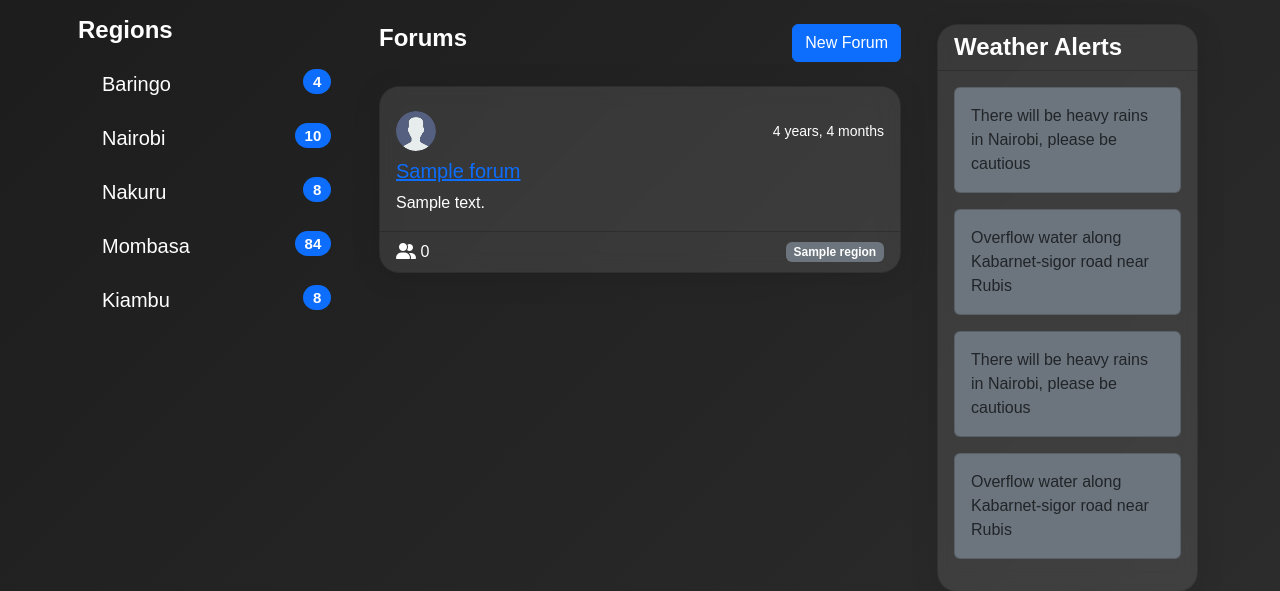
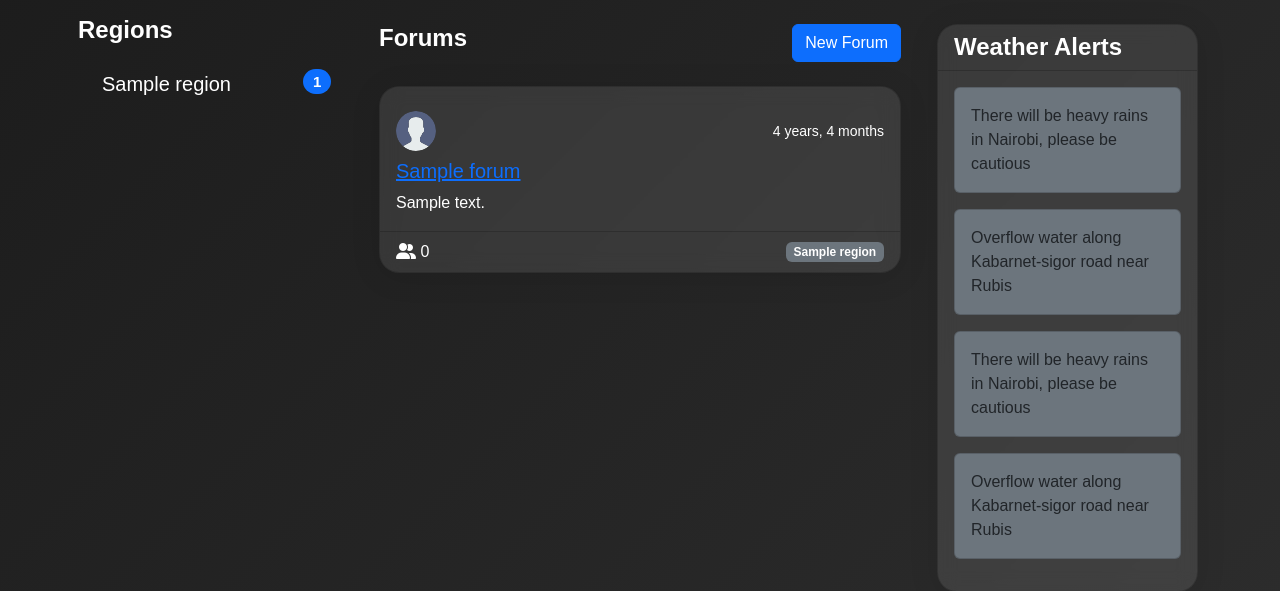
Before and after one commit to dev-EstherKubania/SAFER, a Django app: page /community/ in a window 1280 px wide. Shown: the part 69-660 px from the top of the page. Run offline with Django 3.2, Linux system fonts and the light colour scheme; a user stored in the database is signed in; data comes from the database, SQL or seed files in the repository; tables that the repository leaves empty hold one stand-in row (values such as "Sample post"); parts of the project's set-up code (start-up, migrations or seed data) failed here and were passed over; some libraries are stand-ins or nearby versions.

Commit message:
updated community compage to display regions dynamically

```diff
--- a/templates/community/index.html
+++ b/templates/community/index.html
@@ -80,36 +80,14 @@
             <h3  class="pt-2 fs-4 fw-bold">Regions</h3>
             <div class="p-3">
               <ul class="list-group">
+                {% for region in regions %}
                 <li class="d-flex justify-content-between align-items-start pb-4 fs-5">
                   <div class="ms-2 me-auto">
-                        <div class="fw-medium">Baringo</div>
+                    <div class="fw-medium">{{region.name}}</div>
                   </div>
-                      <span class="badge text-bg-primary rounded-pill">4</span>
+                  <span class="badge text-bg-primary rounded-pill">{{region.forum_set.all.count}}</span>
                 </li>
-                    <li class="d-flex justify-content-between align-items-start pb-4 fs-5">
-                      <div class="ms-2 me-auto">
-                        <div class="fw-medium">Nairobi</div>
-                      </div>
-                      <span class="badge text-bg-primary rounded-pill">10</span>
-                    </li>
-                    <li class="d-flex justify-content-between align-items-start pb-4 fs-5">
-                      <div class="ms-2 me-auto">
-                        <div class="fw-medium">Nakuru</div>
-                      </div>
-                      <span class="badge text-bg-primary rounded-pill">8</span>
-                    </li>
-                    <li class="d-flex justify-content-between align-items-start pb-4 fs-5">
-                      <div class="ms-2 me-auto">
-                        <div class="fw-medium">Mombasa</div>
-                      </div>
-                      <span class="badge text-bg-primary rounded-pill">84</span>
-                    </li>
-                    <li class="d-flex justify-content-between align-items-start pb-4 fs-5">
-                      <div class="ms-2 me-auto">
-                        <div class="fw-medium">Kiambu</div>
-                      </div>
-                      <span class="badge text-bg-primary rounded-pill">8</span>
-                    </li>
+                {% endfor %}
               </ul>
             </div>
           </div>
```
Lines whose indentation alone changed are shown as unchanged.
